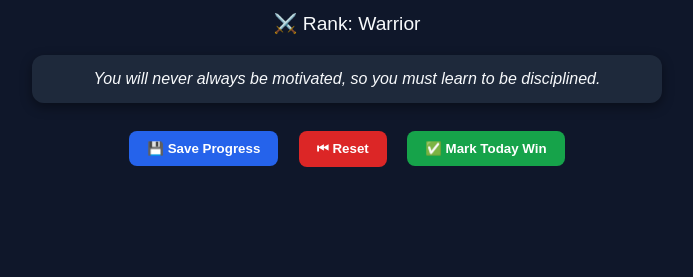
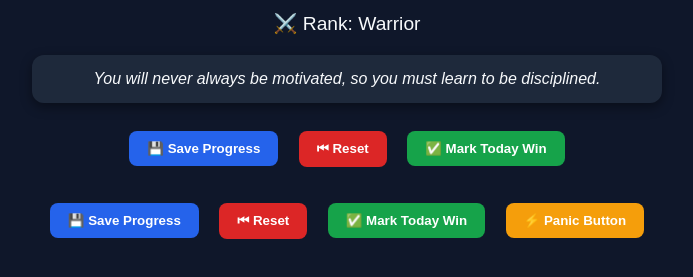
Before and after one commit to hardworkanki-spec/Streak, a plain HTML site: page index.html in a window 1280 px wide. Shown: the part 125-402 px from the top of the page, without its empty margins (293-986 px from the left). Drawn offline with Linux system fonts and the light colour scheme.

Commit message:
Update index.html

```diff
--- a/index.html
+++ b/index.html
@@ -65,7 +65,12 @@
     <button class="btn danger" onclick="resetStreak()">⏮ Reset</button>
     <button class="btn success" onclick="markWin()">✅ Mark Today Win</button>
   </div>
-
+  <div id="controls">
+  <button class="btn save" onclick="saveProgress()">💾 Save Progress</button>
+  <button class="btn danger" onclick="resetStreak()">⏮ Reset</button>
+  <button class="btn success" onclick="markWin()">✅ Mark Today Win</button>
+  <button class="btn" style="background:#f59e0b; color:white;" onclick="panicQuote()">⚡ Panic Button</button>
+  </div>
   <script>
     // === Config ===
     const DEFAULT_START_ISO = "2025-08-17T00:00:00+05:30"; // IST
@@ -216,7 +221,9 @@
     function loadStartDate() {
       return localStorage.getItem("streakStart") || DEFAULT_START_ISO;
     }
-
+    function panicQuote() {
+  document.getElementById("quote").textContent = getRandomQuote();
+    }
     function saveProgress() {
       localStorage.setItem("streakStart", startDate.toISOString());
       alert("Progress saved ✅");
```
